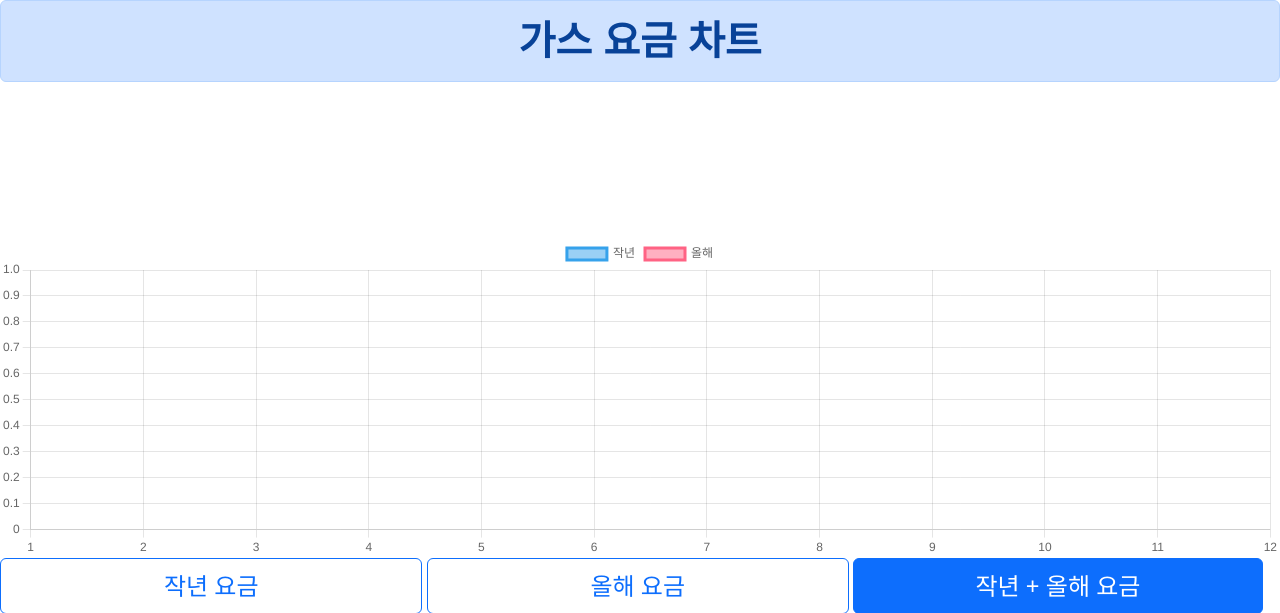
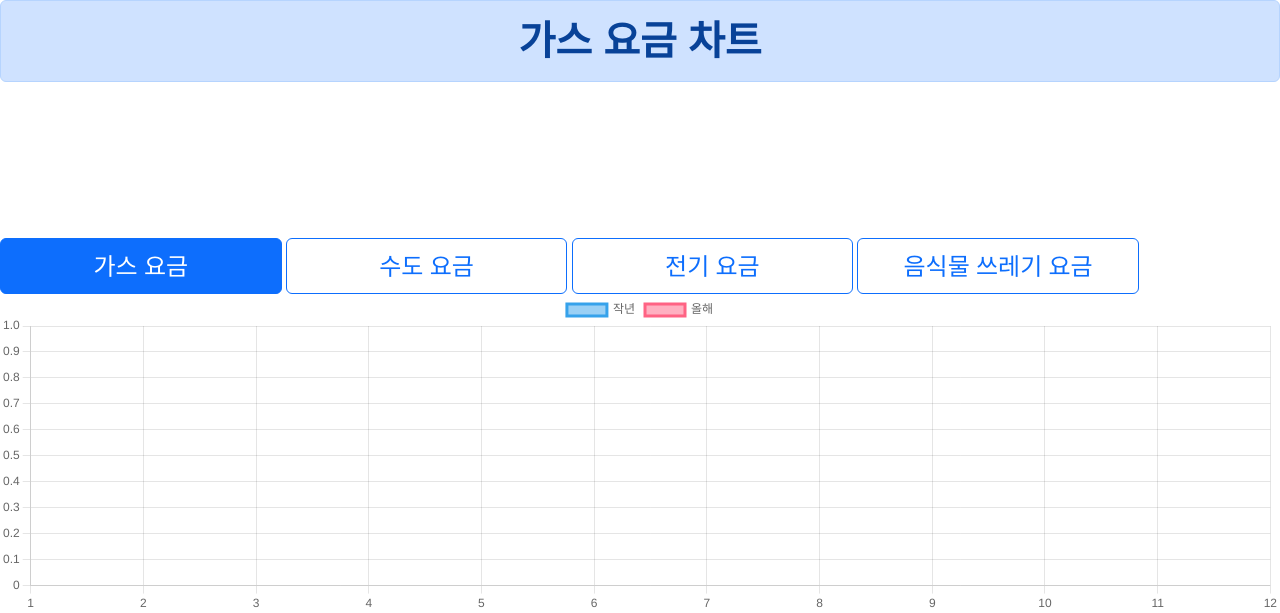
Before and after one commit to sungb0131/Assertive, a Django app: page /main/graph/gas/both in a window 1280 px wide. Shown: the top 613 px of the page. Run offline with Django 4.2, Linux system fonts and the light colour scheme; the visitor is signed in with stand-in values (Sample User, id 1); data that the repository does not hold is empty; parts of the project's set-up code (start-up, migrations or seed data) failed here and were passed over; some web fonts are replaced.

Commit message:
FEAT: Add kind change button

```diff
--- a/main/views.py
+++ b/main/views.py
@@ -4,8 +4,6 @@ from django.shortcuts import render, redirect
 from django.core.paginator import Paginator
 
 from .models import Fee, CommunityPost
-
-type_dict = {"electric": "전기", "water": "수도", "gas": "가스", "waste": "음식물 쓰레기 처리비"}
 
 class Plans:
     def __init__(self, date, title):
@@ -39,7 +37,8 @@ def graph(request, time, kind):
             "label": "올해",
             "data": [fee[i].fee for i in range(len(fee))]
         })
-    return render(request, 'graph.html', {'graph_type':type_dict[kind],'chart_data': json.dumps(data), 'time': time})
+    type_dict = {"electric": "전기", "water": "수도", "gas": "가스", "waste": "음식물 쓰레기 처리비"}
+    return render(request, 'graph.html', {'graph_type':type_dict[kind],'chart_data': json.dumps(data), 'time': time, 'type': kind})
 
 def board_list(request):
     if not request.user.is_authenticated:
--- a/templates/graph.html
+++ b/templates/graph.html
@@ -12,24 +12,24 @@
     <link href="https://cdn.jsdelivr.net/npm/bootstrap@5.2.2/dist/css/bootstrap.min.css" rel="stylesheet" integrity="sha384-Zenh87qX5JnK2Jl0vWa8Ck2rdkQ2Bzep5IDxbcnCeuOxjzrPF/et3URy9Bv1WTRi" crossorigin="anonymous">
     {%if type == 'gas' %}
         <button type="button" onclick="location.href='/main/graph/gas/both'" class="btn btn-primary" style="width: 22%; height: 7%; font-size:150%">가스 요금</button>
-        <button type="button" onclick="location.href='/main/graph/water_tax/both'" class="btn btn-outline-primary" style="width: 22%; height: 7%; font-size:150%">수도 요금</button>
-        <button type="button" onclick="location.href='/main/graph/electricity/both'" class="btn btn-outline-primary" style="width: 22%; height: 7%; font-size:150%">전기 요금</button>
-        <button type="button" onclick="location.href='/main/graph/food_waste/both'" class="btn btn-outline-primary" style="width: 22%; height: 7%; font-size:150%">음식물 쓰레기 요금</button>
-    {% elif time == 'water_tax' %}
+        <button type="button" onclick="location.href='/main/graph/water/both'" class="btn btn-outline-primary" style="width: 22%; height: 7%; font-size:150%">수도 요금</button>
+        <button type="button" onclick="location.href='/main/graph/electric/both'" class="btn btn-outline-primary" style="width: 22%; height: 7%; font-size:150%">전기 요금</button>
+        <button type="button" onclick="location.href='/main/graph/waste/both'" class="btn btn-outline-primary" style="width: 22%; height: 7%; font-size:150%">음식물 쓰레기 요금</button>
+    {% elif type == 'water' %}
         <button type="button" onclick="location.href='/main/graph/gas/both'" class="btn btn-outline-primary" style="width: 22%; height: 7%; font-size:150%">가스 요금</button>
-        <button type="button" onclick="location.href='/main/graph/water_tax/both'" class="btn btn-primary" style="width: 22%; height: 7%; font-size:150%">수도 요금</button>
-        <button type="button" onclick="location.href='/main/graph/electricity/both'" class="btn btn-outline-primary" style="width: 22%; height: 7%; font-size:150%">전기 요금</button>
-        <button type="button" onclick="location.href='/main/graph/food_waste/both'" class="btn btn-outline-primary" style="width: 22%; height: 7%; font-size:150%">음식물 쓰레기 요금</button>
-    {% elif time == 'electricity' %}
+        <button type="button" onclick="location.href='/main/graph/water/both'" class="btn btn-primary" style="width: 22%; height: 7%; font-size:150%">수도 요금</button>
+        <button type="button" onclick="location.href='/main/graph/electric/both'" class="btn btn-outline-primary" style="width: 22%; height: 7%; font-size:150%">전기 요금</button>
+        <button type="button" onclick="location.href='/main/graph/waste/both'" class="btn btn-outline-primary" style="width: 22%; height: 7%; font-size:150%">음식물 쓰레기 요금</button>
+    {% elif type == 'electric' %}
         <button type="button" onclick="location.href='/main/graph/gas/both'" class="btn btn-outline-primary" style="width: 22%; height: 7%; font-size:150%">가스 요금</button>
-        <button type="button" onclick="location.href='/main/graph/water_tax/both'" class="btn btn-outline-primary" style="width: 22%; height: 7%; font-size:150%">수도 요금</button>
-        <button type="button" onclick="location.href='/main/graph/electricity/both'" class="btn btn-primary" style="width: 22%; height: 7%; font-size:150%">전기 요금</button>
-        <button type="button" onclick="location.href='/main/graph/food_waste/both'" class="btn btn-outline-primary" style="width: 22%; height: 7%; font-size:150%">음식물 쓰레기 요금</button>
-    {% elif time == 'food_waste' %}
+        <button type="button" onclick="location.href='/main/graph/water/both'" class="btn btn-outline-primary" style="width: 22%; height: 7%; font-size:150%">수도 요금</button>
+        <button type="button" onclick="location.href='/main/graph/electric/both'" class="btn btn-primary" style="width: 22%; height: 7%; font-size:150%">전기 요금</button>
+        <button type="button" onclick="location.href='/main/graph/waste/both'" class="btn btn-outline-primary" style="width: 22%; height: 7%; font-size:150%">음식물 쓰레기 요금</button>
+    {% elif type == 'waste' %}
         <button type="button" onclick="location.href='/main/graph/gas/both'" class="btn btn-outline-primary" style="width: 22%; height: 7%; font-size:150%">가스 요금</button>
-        <button type="button" onclick="location.href='/main/graph/water_tax/both'" class="btn btn-outline-primary" style="width: 22%; height: 7%; font-size:150%">수도 요금</button>
-        <button type="button" onclick="location.href='/main/graph/electricity/both'" class="btn btn-outline-primary" style="width: 22%; height: 7%; font-size:150%">전기 요금</button>
-        <button type="button" onclick="location.href='/main/graph/food_waste/both'" class="btn btn-primary" style="width: 22%; height: 7%; font-size:150%">음식물 쓰레기 요금</button>
+        <button type="button" onclick="location.href='/main/graph/water/both'" class="btn btn-outline-primary" style="width: 22%; height: 7%; font-size:150%">수도 요금</button>
+        <button type="button" onclick="location.href='/main/graph/electric/both'" class="btn btn-outline-primary" style="width: 22%; height: 7%; font-size:150%">전기 요금</button>
+        <button type="button" onclick="location.href='/main/graph/waste/both'" class="btn btn-primary" style="width: 22%; height: 7%; font-size:150%">음식물 쓰레기 요금</button>
     {% endif %}
 </head>
 <div id = 'container' style="width:100%;">
@@ -53,18 +53,18 @@
 </script>
 <body>
     {%if time == 'both' %}
-        <button type="button" onclick="location.href='/main/graph/gas/prev'" class="btn btn-outline-primary" style="width: 33%; height: 7%; font-size:150%">작년 요금</button>
-        <button type="button" onclick="location.href='/main/graph/gas/now'" class="btn btn-outline-primary" style="width: 33%; height: 7%; font-size:150%">올해 요금</button>
-        <button type="button" onclick="location.href='/main/graph/gas/both'" class="btn btn-primary" style="width: 32%; height: 7%; font-size:150%">작년 + 올해 요금</button>
+        <button type="button" onclick="location.href='/main/graph/{{ type }}/prev'" class="btn btn-outline-primary" style="width: 33%; height: 7%; font-size:150%">작년 요금</button>
+        <button type="button" onclick="location.href='/main/graph/{{ type }}/now'" class="btn btn-outline-primary" style="width: 33%; height: 7%; font-size:150%">올해 요금</button>
+        <button type="button" onclick="location.href='/main/graph/{{ type }}/both'" class="btn btn-primary" style="width: 32%; height: 7%; font-size:150%">작년 + 올해 요금</button>
 
     {% elif time == 'now' %}
-        <button type="button" onclick="location.href='/main/graph/gas/prev'" class="btn btn-outline-primary" style="width: 33%; height: 7%; font-size:150%">작년 요금</button>
-        <button type="button" onclick="location.href='/main/graph/gas/now'" class="btn btn-primary" style="width: 33%; height: 7%; font-size:150%">올해 요금</button>
-        <button type="button" onclick="location.href='/main/graph/gas/both'" class="btn btn-outline-primary" style="width: 32%; height: 7%; font-size:150%">작년 + 올해 요금</button>
+        <button type="button" onclick="location.href='/main/graph/{{ type }}/prev'" class="btn btn-outline-primary" style="width: 33%; height: 7%; font-size:150%">작년 요금</button>
+        <button type="button" onclick="location.href='/main/graph/{{ type }}/now'" class="btn btn-primary" style="width: 33%; height: 7%; font-size:150%">올해 요금</button>
+        <button type="button" onclick="location.href='/main/graph/{{ type }}/both'" class="btn btn-outline-primary" style="width: 32%; height: 7%; font-size:150%">작년 + 올해 요금</button>
     {% elif time == 'prev' %}
-        <button type="button" onclick="location.href='/main/graph/gas/prev'" class="btn btn-primary" style="width: 33%; height: 7%; font-size:150%">작년 요금</button>
-        <button type="button" onclick="location.href='/main/graph/gas/now'" class="btn btn-outline-primary" style="width: 33%; height: 7%; font-size:150%">올해 요금</button>
-        <button type="button" onclick="location.href='/main/graph/gas/both'" class="btn btn-outline-primary" style="width: 32%; height: 7%; font-size:150%">작년 + 올해 요금</button>
+        <button type="button" onclick="location.href='/main/graph/{{ type }}/prev'" class="btn btn-primary" style="width: 33%; height: 7%; font-size:150%">작년 요금</button>
+        <button type="button" onclick="location.href='/main/graph/{{ type }}/now'" class="btn btn-outline-primary" style="width: 33%; height: 7%; font-size:150%">올해 요금</button>
+        <button type="button" onclick="location.href='/main/graph/{{ type }}/both'" class="btn btn-outline-primary" style="width: 32%; height: 7%; font-size:150%">작년 + 올해 요금</button>
     {% endif %}
     <div style="padding: 10;"></div>
     <button type="button" onclick="location.href='/main'" class="btn btn-outline-danger" style="width: 100%; height: 7%;">메인 화면 돌아가기</button>
```
